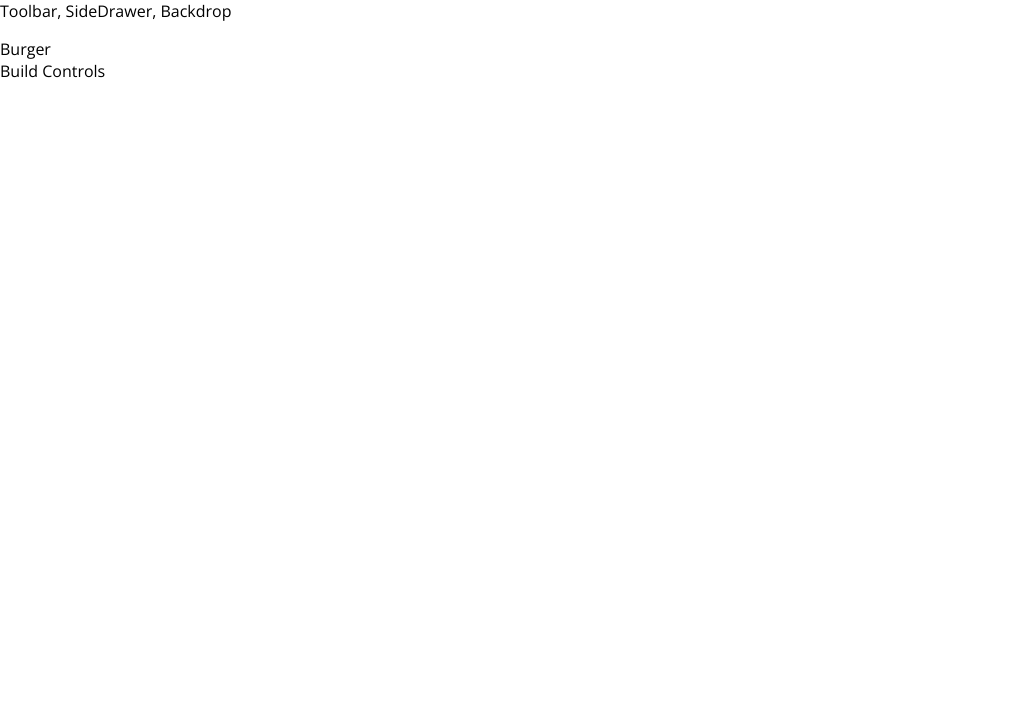
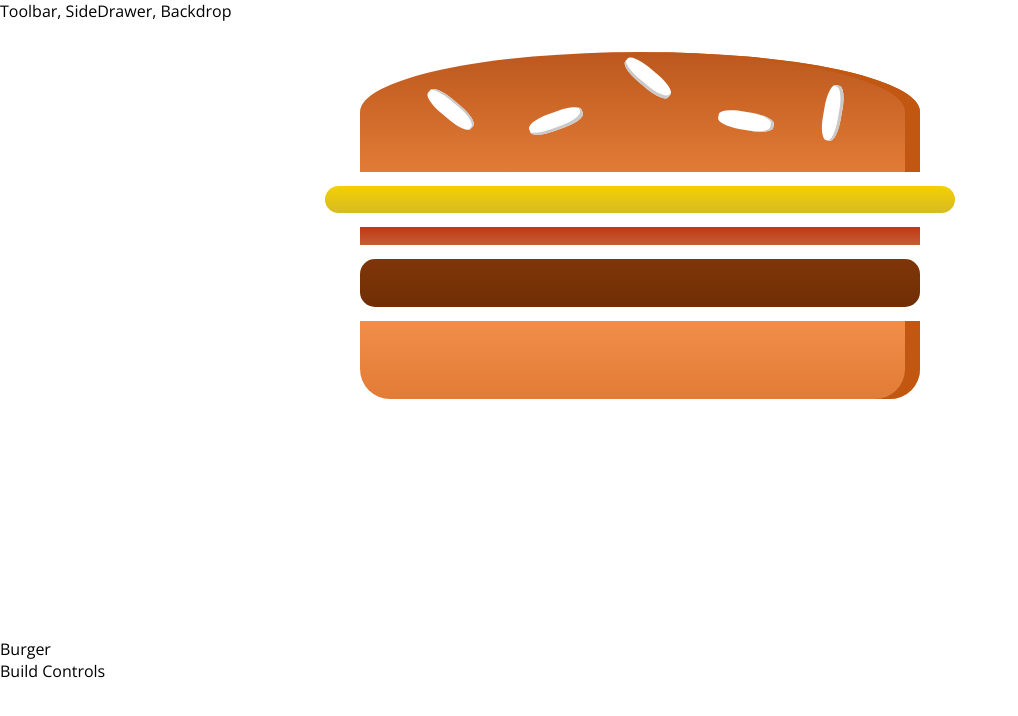
Before and after one commit to AGutierrezR/burger-app, a React (Create React App) app: page / in a window 1280 px wide. Shown: the top 716 px of the page, without its empty margins (0-1018 px from the left). Built offline with nearby package versions, Linux system fonts and the light colour scheme.

Commit message:
Comenzar el componente Burger

```diff
--- a/src/components/Burger/Burger.js
+++ b/src/components/Burger/Burger.js
@@ -0,0 +1,18 @@
+import React from 'react'
+import classes from './Burger.module.css'
+import BurgerIngredient from './BurgerIngredient/BurgerIngredient'
+
+
+const Burger = (props) => {
+  return (
+    <div className={classes.Burger}>
+      <BurgerIngredient type="bread-top"/>
+      <BurgerIngredient type="cheese"/>
+      <BurgerIngredient type="bacon"/>
+      <BurgerIngredient type="meat"/>
+      <BurgerIngredient type="bread-bottom"/>
+    </div>
+  )
+}
+
+export default Burger
--- /dev/null
+++ b/src/components/Burger/Burger.module.css
@@ -0,0 +1,30 @@
+.Burger {
+  width: 100%;
+  margin: auto;
+  height: 250px;
+  overflow: scroll;
+  text-align: center;
+  font-weight: bold;
+  font-size: 1.2rem;
+}
+
+@media (min-width: 500px) and (min-height: 400px) {
+  .Burger {
+    width: 350px;
+    height: 300px;
+  }
+}
+
+@media (min-width: 500px) and (min-height: 401px) {
+  .Burger {
+    width: 450px;
+    height: 400px;
+  }
+}
+
+@media (min-width: 1000px) and (min-height: 700px) {
+  .Burger {
+    width: 700px;
+    height: 600px;
+  }
+}
--- a/src/containers/BurgerBuilder/BurgerBuilder.js
+++ b/src/containers/BurgerBuilder/BurgerBuilder.js
@@ -1,5 +1,6 @@
 import React, { Component } from 'react'
 import Aux from '../../hoc/Aux'
+import Burger from '../../components/Burger/Burger'
 
 
 class BurgerBuilder extends Component {
@@ -7,6 +8,7 @@ class BurgerBuilder extends Component {
   render() {
     return (
       <Aux>
+        <Burger />
         <div>Burger</div>
         <div>Build Controls</div>
       </Aux>
```
